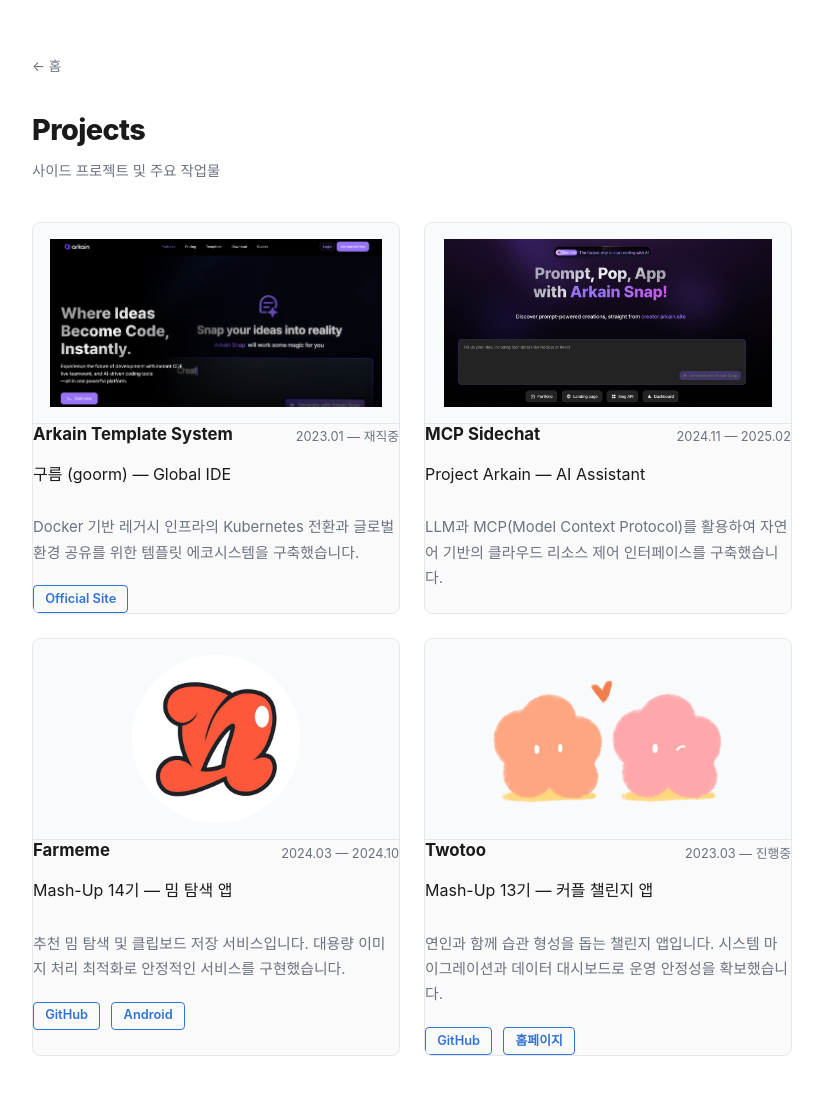
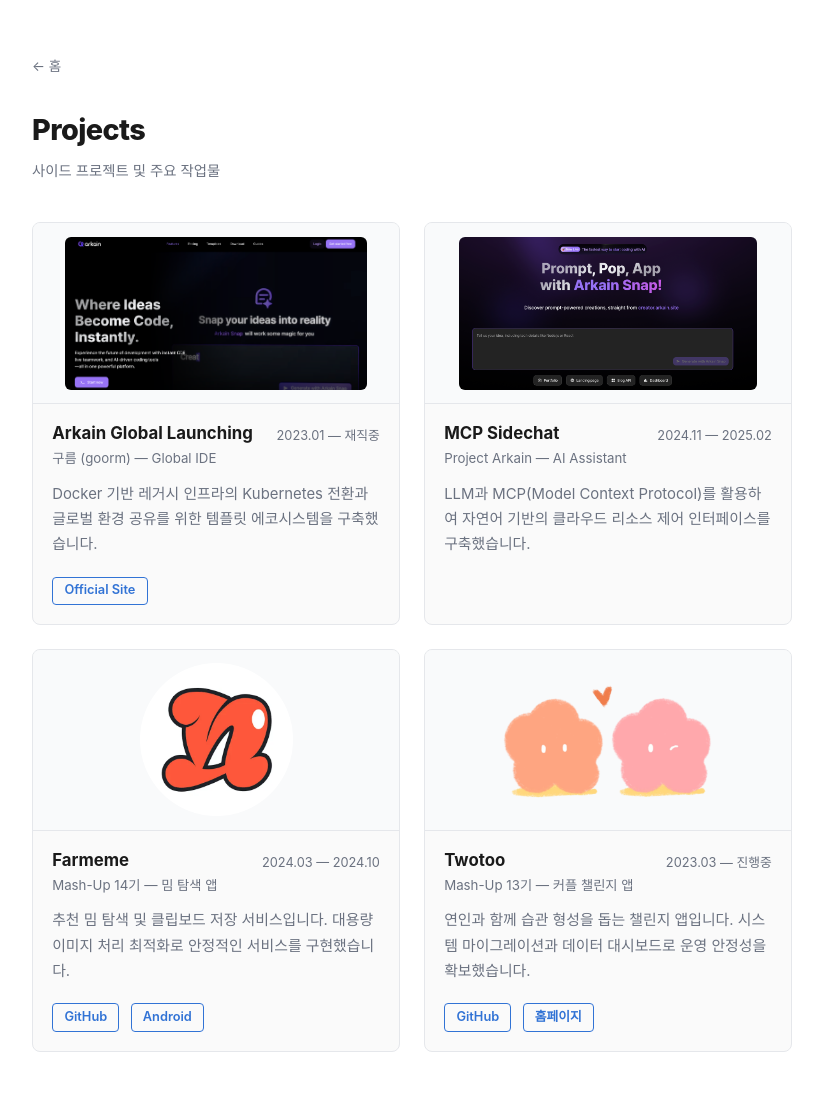
Before and after one commit to Hyun-git/Hyun-git.github.io, a Jekyll site: the page built from projects.md, in a window 1280 px wide. Shown: the whole page, without its empty margins (228-1051 px from the left). Built offline with Jekyll 4.4.1, drawn with Linux system fonts in a browser that asks for light colours.

Commit message:
feat(projects): rename Arkain Template System to Arkain Global Launching

```diff
--- a/_sass/portfolio-theme.scss
+++ b/_sass/portfolio-theme.scss
@@ -301,14 +301,14 @@ table, th, td {
 // Projects
 .pf-projects {
   display: grid;
-  grid-template-columns: repeat(2, 1fr); /* 데스크탑: 2열 그리드 */
+  grid-template-columns: repeat(2, 1fr);
   gap: 1.5rem;
   width: 100%;
 }
 
 @media (max-width: 768px) {
   .pf-projects {
-    grid-template-columns: 1fr; /* 모바일: 1열 */
+    grid-template-columns: 1fr;
   }
 }
 
@@ -319,10 +319,10 @@ table, th, td {
   border-radius: 8px;
   display: flex;
   flex-direction: column;
-  padding: 0; /* 패딩을 내부 요소로 이동하여 이미지 꽉 차게 구현 */
   overflow: hidden;
   position: relative;
-  transition: transform 0.2s ease, box-shadow 0.2s ease, border-color 0.2s ease;
+  transition: transform 0.2s ease, box-shadow 0.2s ease;
+  height: 100%;
 
   &:hover {
     transform: translateY(-4px);
@@ -331,29 +331,31 @@ table, th, td {
   }
 }
 
-.pf-project-content {
-  padding: 1.4rem;
+.pf-project-thumbnail {
+  width: 100%;
+  height: 180px;
+  background: var(--accent-color);
+  border-bottom: 1px solid var(--border-color);
+  display: flex;
+  align-items: center;
+  justify-content: center;
+  overflow: hidden;
+
+  img {
+    max-width: 90%;
+    max-height: 85%;
+    width: auto;
+    height: auto;
+    object-fit: contain;
+    display: block;
+  }
+}
+
+.pf-project-body {
+  padding: 1.2rem;
   display: flex;
   flex-direction: column;
   flex: 1;
-}
-
-.pf-project-thumbnail {
-  width: 100%;
-  height: 200px;
-  overflow: hidden;
-  background: var(--accent-color);
-  border-bottom: 1px solid var(--border-color);
-  margin: 0;
-
-  img {
-    width: 100%;
-    height: 100%;
-    display: block;
-    object-fit: contain; /* 세로 높이에 맞춤 */
-    padding: 1rem; /* 이미지 주변 여백 */
-    box-sizing: border-box;
-  }
 }
 
 .pf-project-header {
@@ -368,33 +370,33 @@ table, th, td {
 .pf-project-name {
   font-size: 1.05rem;
   font-weight: 700;
-  margin: 0 0 0.2rem;
+  margin: 0;
 
   a {
     color: inherit;
     text-decoration: none;
-
-    &:hover {
-      text-decoration: none;
-    }
+    &:hover { text-decoration: none; }
   }
 }
+
+.pf-project-org {
+  font-size: 0.83rem;
+  color: var(--meta-color);
+  margin: 0.2rem 0 0;
+}
+
 .pf-description {
   font-size: 0.93rem;
   color: var(--meta-color);
   margin: 0 0 1.2rem;
   line-height: 1.7;
-  flex: 1; /* 가변 영역으로 설정하여 버튼을 아래로 밀어냄 */
-}
-
-.pf-project-card ul {
-  display: none; /* 리스트 제외 */
+  flex: 1;
 }
 
 .pf-project-links {
   display: flex;
   gap: 0.7rem;
-  margin-top: auto; /* 상단 요소를 밀어내고 항상 하단에 위치 */
+  margin-top: auto;
   position: relative;
   z-index: 2;
 }
@@ -413,6 +415,18 @@ table, th, td {
     opacity: 1;
     text-decoration: none;
     background: var(--tag-bg);
+  }
+}
+
+.pf-stretched-link {
+  &::after {
+    position: absolute;
+    top: 0;
+    right: 0;
+    bottom: 0;
+    left: 0;
+    z-index: 1;
+    content: "";
   }
 }
 
--- a/projects.md
+++ b/projects.md
@@ -20,7 +20,7 @@ permalink: /projects
         <div class="pf-project-header">
           <div>
             <h3 class="pf-project-name">
-              <a href="/projects/arkain" class="pf-stretched-link">Arkain Template System</a>
+              <a href="/projects/arkain" class="pf-stretched-link">Arkain Global Launching</a>
             </h3>
             <p class="pf-project-org">구름 (goorm) — Global IDE</p>
           </div>
```
Also changed, not shown: projects/arkain.md (+3 -3 lines).
